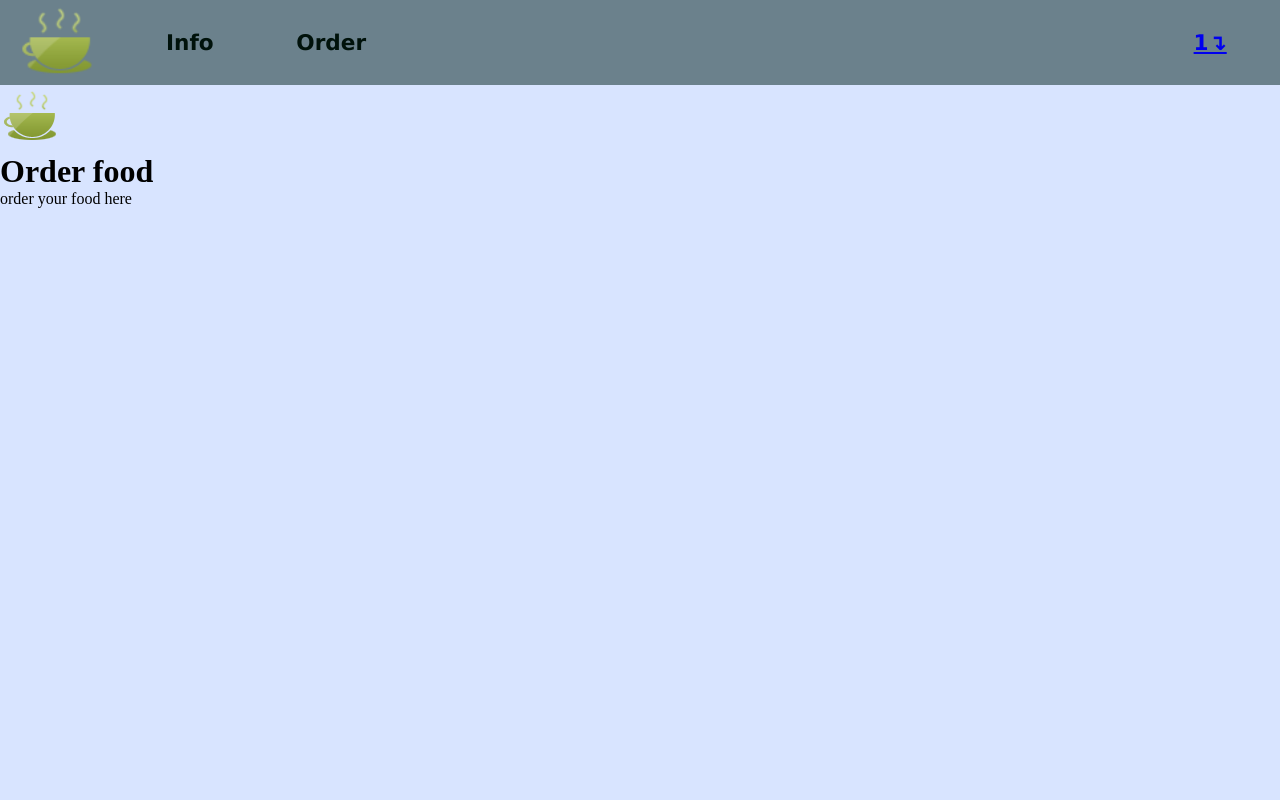
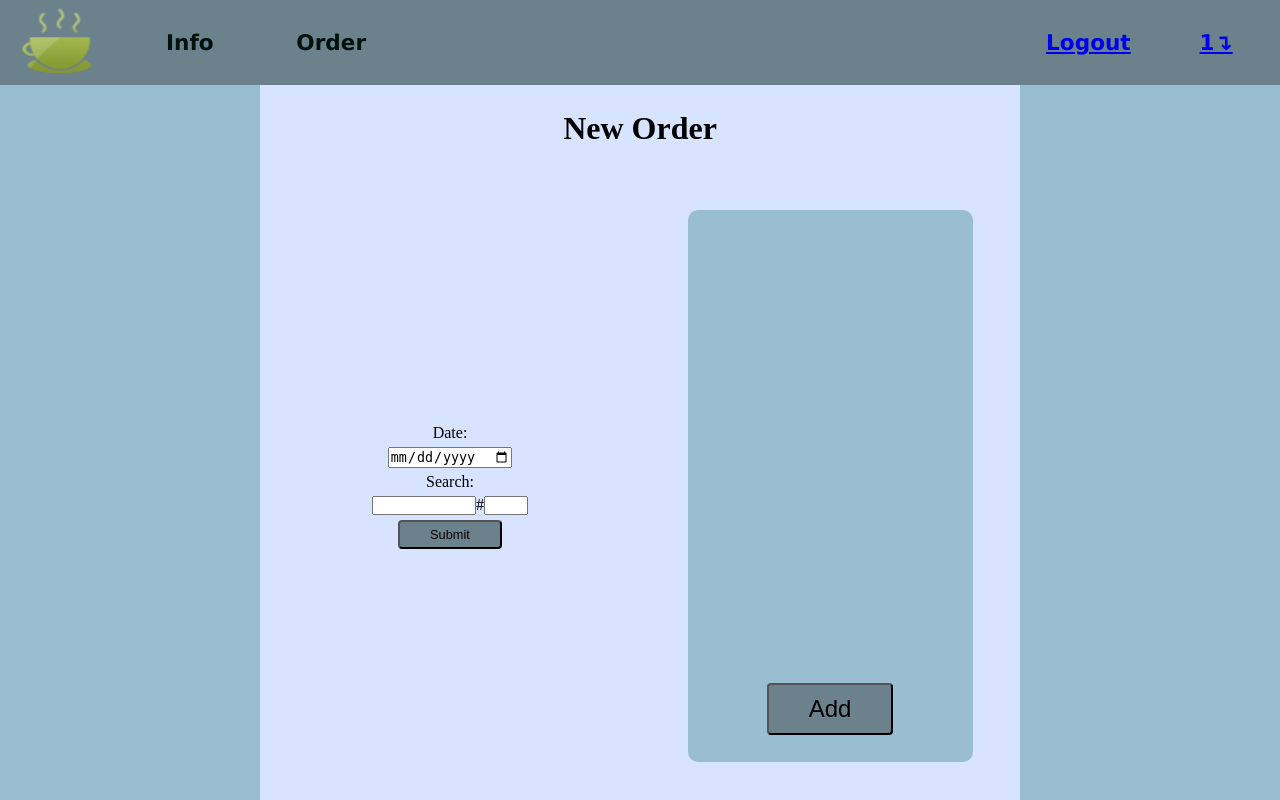
Before and after one commit to ttrssreal/canteen-ordering-system, a Flask app: page /order in a window 1280 px wide. Run offline with Flask 2, Linux system fonts and the light colour scheme; the visitor is signed in with stand-in values (Sample User, id 1); data that the repository does not hold is empty.

Commit message:
ordr progress w/ render items. search

```diff
--- a/src/auth/templates/auth/login.html
+++ b/src/auth/templates/auth/login.html
@@ -9,9 +9,9 @@
 <div class="main">
     <p>Login:</p>
     <form action="/login" method="POST">
-        <input type="text" class="studentid" name="studentid">
+        <input type="text" placeholder="Student ID" class="studentid" name="studentid">
         <br>
-        <input type="password" class="pass" name="pass">
+        <input type="password" placeholder="Password" class="pass" name="pass">
         <p class="status"></p>
         <div class="submit">
             <button class="submit-button" type="button">Login</button>
--- a/src/auth/views.py
+++ b/src/auth/views.py
@@ -43,7 +43,7 @@ def login():
 
 def logout():
     session["authed"] = False
-    return redirect("/")
+    return redirect("/login")
 
 def signup():
     if request.method == "GET":
--- a/src/base/templates/base/layout.html
+++ b/src/base/templates/base/layout.html
@@ -25,6 +25,9 @@
         </ul>
         {% if session["authed"] == True %}
             <div class="acc">
+                <a class="logout box" href="/logout">Logout</a>
+            </div>
+            <div class="acc">
                 <a class="login box" href="/profile">{{ session["studentid"] }}↴</a>
             </div>
         {% else %}
--- a/src/db/database.py
+++ b/src/db/database.py
@@ -19,6 +19,9 @@ class CanteenDatabase():
             if e.code == "gkpj":
                 return UserError.ALREADY_EXISTS
 
+    def get_items(self, table):
+        return [ item for item in table.query.all()]
+
 class CanteenDbError(Exception):
     def __init__(self, f, *args):
         super().__init__(args)
--- a/src/order/order.py
+++ b/src/order/order.py
@@ -3,4 +3,4 @@ from . import views
 
 blueprint = Blueprint("order", __name__, template_folder="templates")
 
-blueprint.add_url_rule('/order', 'order', views.order)
+blueprint.add_url_rule('/order', 'order', views.order, methods=["GET", "POST"])
--- a/src/order/templates/order/order.html
+++ b/src/order/templates/order/order.html
@@ -1,6 +1,46 @@
 {% extends "base/layout.html" %}
+
+{% block head %}
+<script src="{{ url_for('static', filename='js/order/order.js') }}"></script>
+<link rel="stylesheet" href="{{ url_for('static', filename='css/order/order.css') }}">
+{% endblock head %}
+
 {% block content %}
-<img src="{{ url_for('static', filename='favicon.ico') }}">
-<h1>Order food</h1>
-<p>order your food here</p>
+<div class="orders"></div>
+<main>
+    <div class="title-box">
+        <h1>New Order</h1>
+    </div>
+    <div class="form-box">
+        <div class="form-content">
+            <div class="form-elements">
+                <form>
+                    <label for="date-input">Date:</label>
+                    <input type="date" name="date" id="date-input">
+                    <label for="search-item-input">Search:</label>
+                    <div class="search-item-input">
+                        <input type="text" name="search" id="seach-box">
+                        <p>#</p>
+                        <input type="number" name="item-id" id="item-id">
+                    </div>
+                    <button>
+                        <p>Submit</p>
+                    </button>
+                </form>
+            </div>
+            <div class="add-item"></div>
+        </div>
+        <div class="item-list-box">
+            <div class="item-list-cont">
+                <div class="item-list"></div>
+                <div class="item-add">
+                    <button>
+                        <p>Add</p>
+                    </button>
+                </div>
+            </div>
+        </div>
+    </div>
+</main>
+<div class="added-items"></div>
 {% endblock content %}
--- a/src/order/views.py
+++ b/src/order/views.py
@@ -1,8 +1,28 @@
 from flask import render_template, send_file, request, session, make_response, redirect
 from order.models import Product
+from db.database import canteendb
+import json
+
+actions = {
+    "get_items": lambda: canteendb.get_items(Product)
+}
 
 def order():
     if not session.get("authed"):
-        return redirect("/")
+        return redirect("/login?next=order")
     if request.method == "GET":
         return render_template("order/order.html", session=session)
+    if request.method == "POST":
+        response = make_response()
+        response.content_type = "application/json; charset=UTF-8"
+        creds = request.get_json()
+        if "action" not in creds:
+            response.set_data(json.dumps({"status": "error", "msg":"No action."}))
+            return response
+        if creds["action"] not in actions:
+            response.set_data(json.dumps({"status": "error", "msg":"Action non-existant."}))
+            return response
+        action = creds["action"]
+        result = [{"id": product.p_id, "name": product.name, "price": float(product.price)} for product in actions[action]()]
+        response.set_data(json.dumps({"status": "success", "items": result}))
+        return response
--- a/src/user/views.py
+++ b/src/user/views.py
@@ -3,6 +3,6 @@ from user.models import User
 
 def profile():
     if not session.get("authed"):
-        return redirect("/")
+        return redirect("/login?next=profile")
     user = User.query.filter_by(student_id=int(session["studentid"])).first()
     return render_template("user/profile.html", session=session, studentid=user.student_id , first_name=user.first_name, last_name=user.last_name)
--- /dev/null
+++ b/static/css/order/order.css
@@ -0,0 +1,173 @@
+.content {
+    display: flex;
+    flex-direction: row;
+
+}
+
+.orders, main, .added-items {
+    height: 100%;
+}
+
+.orders {
+    width: 260px;
+    background-color: #99BED2;
+}
+
+.added-items {
+    width: 260px;
+    background-color: #99BED2;
+}
+
+main {
+    flex-grow: 2;
+    display: flex;
+    flex-direction: column;
+}
+
+main .title-box {
+    height: 100px;
+    display: flex;
+    align-items: center;
+    justify-content: center;
+}
+
+main .form-box {
+    height: 100%;
+    display: flex;
+    flex-direction: row;
+}
+
+main .form-box .form-content {
+    display: flex;
+    align-items: center;
+    justify-content: center;
+    width: 100%;
+}
+
+main .form-box .form-content {
+    width: 50%;
+}
+
+main .form-box .form-content .form-elements form {
+    display: flex;
+    flex-direction: column;
+    align-items: center;
+}
+
+main .form-box .form-content .form-elements form > *  {
+    margin-top: 2.5px;
+    margin-bottom: 2.5px;
+}
+
+main .form-box .form-content .form-elements form .search-item-input {
+    display: flex;
+    flex-direction: row;
+    justify-content: center;
+}
+
+main .form-box .form-content .form-elements form .search-item-input #seach-box {
+    width: 100px;
+}
+
+main .form-box .form-content .form-elements form .search-item-input #item-id {
+    width: 40px;
+}
+
+main .form-box .form-content .form-elements form button {
+    border-radius: 4px;
+    background-color: #6B818C;
+    border-color: black;
+}
+
+main .form-box .form-content .form-elements form button p {
+    margin-top: 5px;
+    margin-bottom: 5px;
+    margin-left: 30px;
+    margin-right: 30px;
+    font-size: 0.8rem;
+}
+
+main .form-box .item-list-box {
+    width: 50%;
+    display: flex;
+    align-items: center;
+    justify-content: center;
+}
+
+main .form-box .item-list-cont {
+    width: 75%;
+    height: 88%;
+    background-color: #99BED2;
+    display: flex;
+    flex-direction: column;
+    border-radius: 10px;
+}
+
+main .form-box .item-list-cont .item-list {
+    display: flex;
+    flex-direction: column;
+    align-items: center;
+    height: 80%;
+}
+
+main .form-box .item-list-cont .item-list:first-child {
+    margin-top: 20px;
+}
+
+main .form-box .item-list-cont .item-list .searched-item {
+    margin-top: 8px;
+    display: flex;
+    flex-direction: row;
+    align-items: center;
+    justify-content: center;
+    height: 40px;
+    width: 75%;
+}
+
+main .form-box .item-list-cont .item-list .searched-item .name:hover {
+    background-color: #00aaff;
+}
+
+main .form-box .item-list-cont .item-list .searched-item .name {
+    flex-grow: 3;
+    background-color: #6B818C;
+    height: 100%;
+    text-align: center;
+    border-radius: 8px;
+    display: flex;
+    justify-content: center;
+    align-items: center;
+}
+
+main .form-box .item-list-cont .item-list .searched-item .price {
+    flex-grow: 1;
+    background-color: #6B818C;
+    height: 100%;
+    text-align: center;
+    margin-left: 5px;
+    border-radius: 8px;
+    display: flex;
+    justify-content: center;
+    align-items: center;
+}
+
+main .form-box .item-list-cont .item-add {
+    display: flex;
+    justify-content: center;
+    align-items: center;
+    height: 20%;
+}
+
+main .form-box .item-list-cont .item-add button {
+    border-radius: 4px;
+    background-color: #6B818C;
+    border-color: black;
+}
+
+main .form-box .item-list-cont .item-add button p {
+    margin-top: 10px;
+    margin-bottom: 10px;
+    margin-left: 40px;
+    margin-right: 40px;
+    font-size: 1.5rem;
+}
--- /dev/null
+++ b/static/js/order/order.js
@@ -0,0 +1,50 @@
+window.onload = () => {
+    var items = null;
+    var filtered_items = null;
+    var search_element = document.getElementById("seach-box");
+    var form = document.querySelector(".form-elements form");
+    var item_list_element = document.querySelector(".item-list");
+
+    search_element.onkeyup = ev => {
+        var searched = search_element.value;
+        filtered_items = items.filter(item => { return item.name.includes(searched) });
+        refresh_list();
+    }
+
+    function refresh_list() {
+        item_list_element.innerHTML = "";
+        filtered_items.forEach(item => {
+            var div = document.createElement("div");
+            div.className = "searched-item";
+            var name = document.createElement("p");
+            name.className = "name";
+            var price = document.createElement("p");
+            price.className = "price";
+            name.innerHTML = item.name;
+            price.innerHTML = "$" + item.price;
+            div.append(name);
+            div.append(price);
+            item_list_element.append(div);
+        });
+    }
+
+    var xhr = new XMLHttpRequest();
+    xhr.withCredentials = true;
+    xhr.open("POST", "/order");
+    xhr.setRequestHeader("Content-Type", "application/json");
+    xhr.send(JSON.stringify({"action": "get_items"}));
+    xhr.onreadystatechange = () => {
+        if(xhr.readyState == 4 && xhr.status == 200) {
+            var body = JSON.parse(xhr.responseText);
+            switch (body["status"]) {
+                case "error":
+                    alert("Error talking to the server. " + body["msg"])
+                    break;
+                case "success":
+                    items = body["items"];
+                    filtered_items = items
+                    refresh_list();
+            }
+        }
+    }
+}
```
